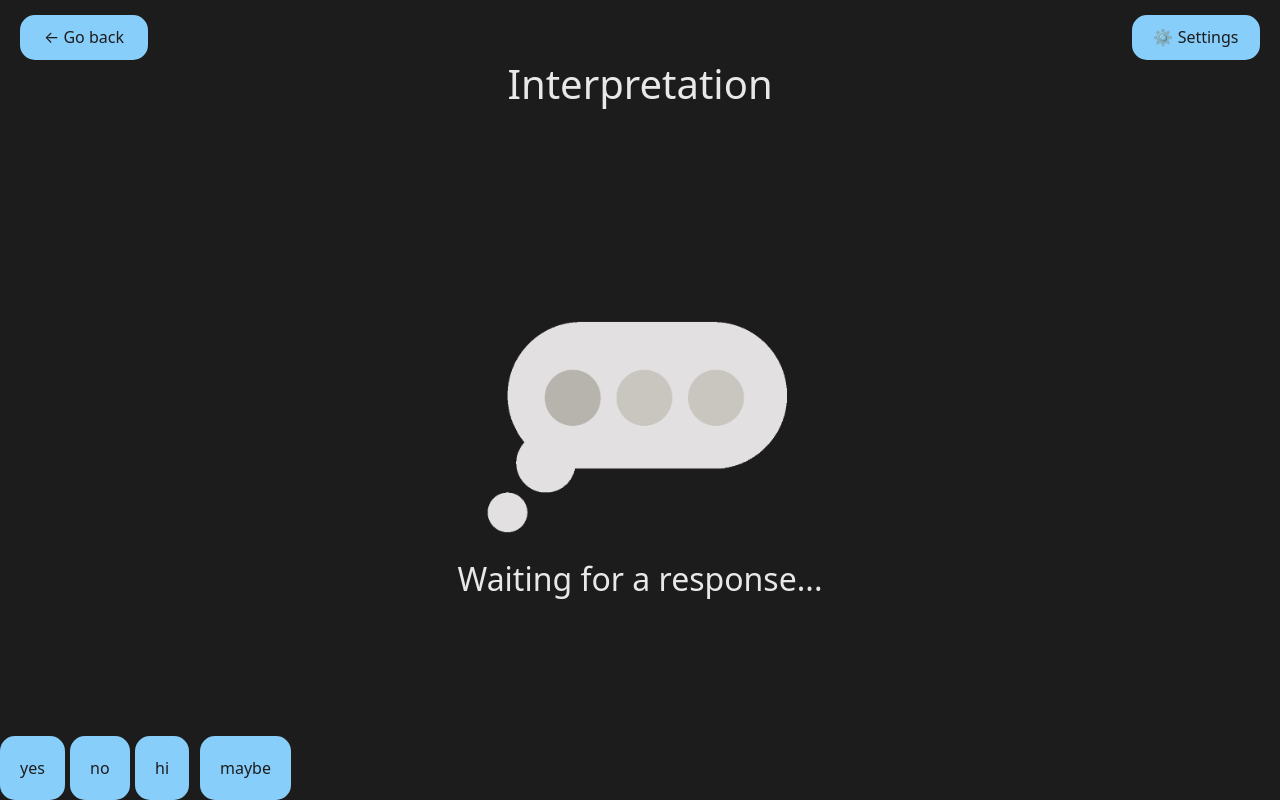
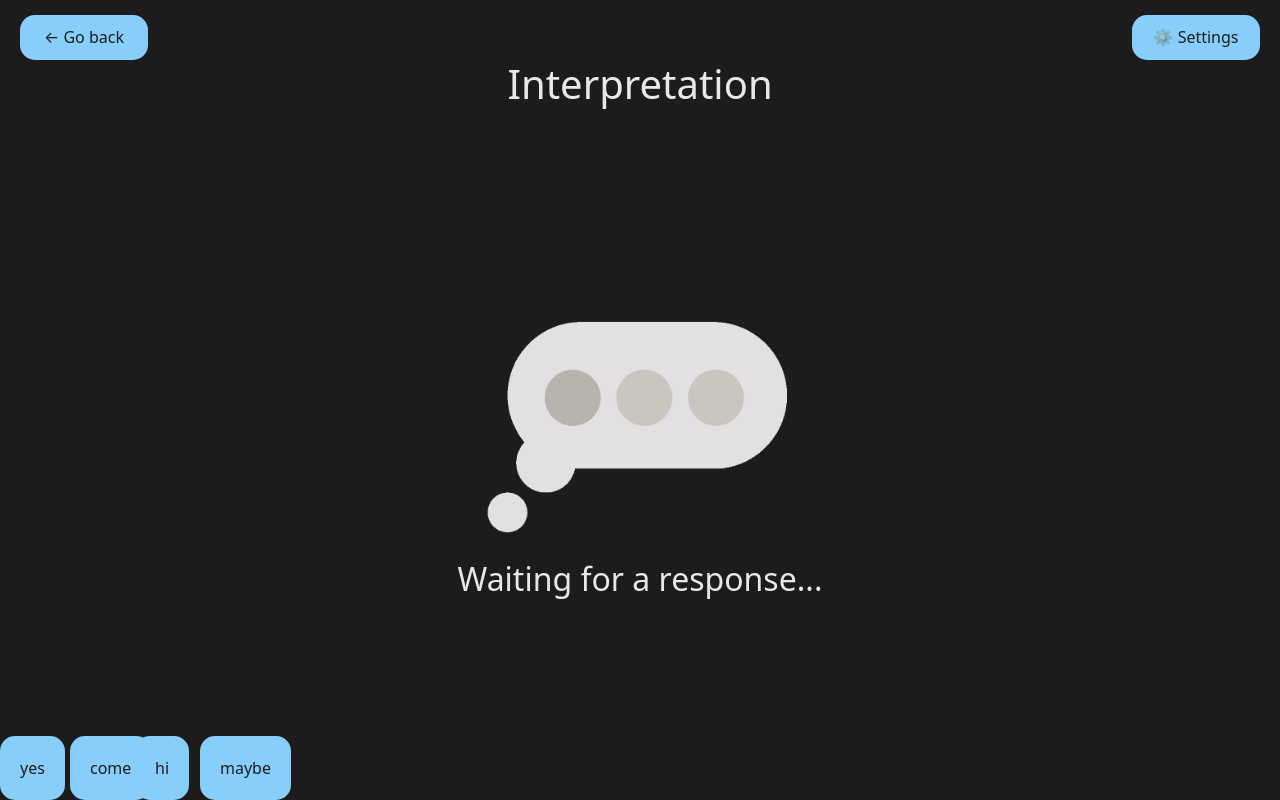
Before and after one commit to wsi1/Bubba-Band, a React (Create React App) app in the folder frontend/: page /interpretation in a window 1280 px wide. Built offline with nearby package versions, Linux system fonts and the light colour scheme; no server answers.

Commit message:
Change come button

```diff
--- a/frontend/src/Interpretation/Interpretation.js
+++ b/frontend/src/Interpretation/Interpretation.js
@@ -29,8 +29,8 @@ function displayResponse(state, setState, response) {
         responseText = 'Yes!';
         responseColor = '#18961b';
 
-    } else if (response == 'no') {
-        console.log('no branch');
+    } else if (response == 'come') {
+        console.log('come branch');
         audio = new Audio(come_audio);
 
         responseImage = come;
@@ -180,7 +180,7 @@ const Interpretation = (props) => {
                 </div>
                 <div class="testButtons">
                     <button id="yes" onClick={() => displayResponse(state, setState, 'yes')}>yes</button>
-                    <button id="no" onClick={() => displayResponse(state, setState, 'no')}>no</button>
+                    <button id="no" onClick={() => displayResponse(state, setState, 'come')}>come</button>
                     <button id="hi" onClick={() => displayResponse(state, setState, 'hi')}>hi</button>
                     <button id="maybe" onClick={() => displayResponse(state, setState, 'maybe')}>maybe</button>
                 </div>
```
